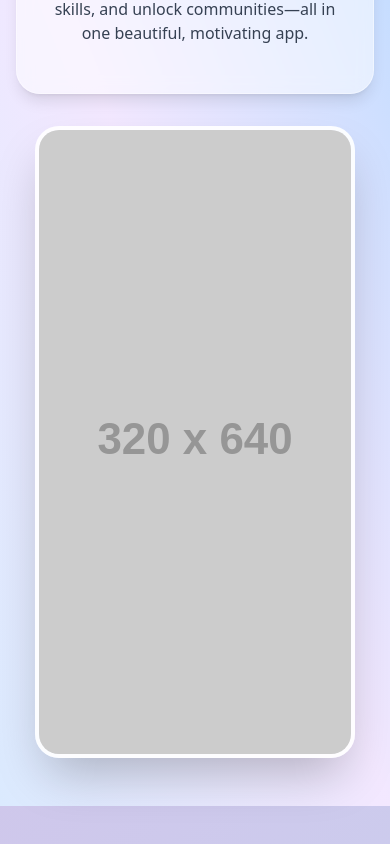
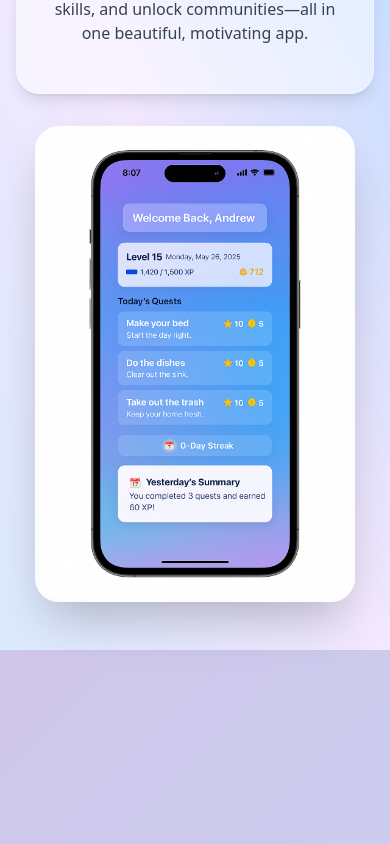
Before and after one commit to LifEXPAdmin/lifexp-website, a React (Vite) app: page / in a window 390 px wide. Shown: the part 2373-3217 px from the top of the page. Built offline with nearby package versions, Linux system fonts and the light colour scheme.

Commit message:
Show real iPhone app screenshot on website demo section

```diff
--- a/src/components/AppDemoSection.jsx
+++ b/src/components/AppDemoSection.jsx
@@ -18,9 +18,10 @@ export default function AppDemoSection() {
       <div className="flex-1 flex items-center justify-center w-full">
         <div className="shadow-2xl rounded-3xl border-4 border-white/70 overflow-hidden bg-white/70 max-w-[320px] w-full">
           <img
-            src="https://placehold.co/320x640?text=Your+App+Screenshot"
+            src="/screenshots/lifexp-home-screenshot.png"
             alt="LifEXP App Demo"
             className="object-cover w-full h-full"
+            draggable="false"
           />
         </div>
       </div>
```
